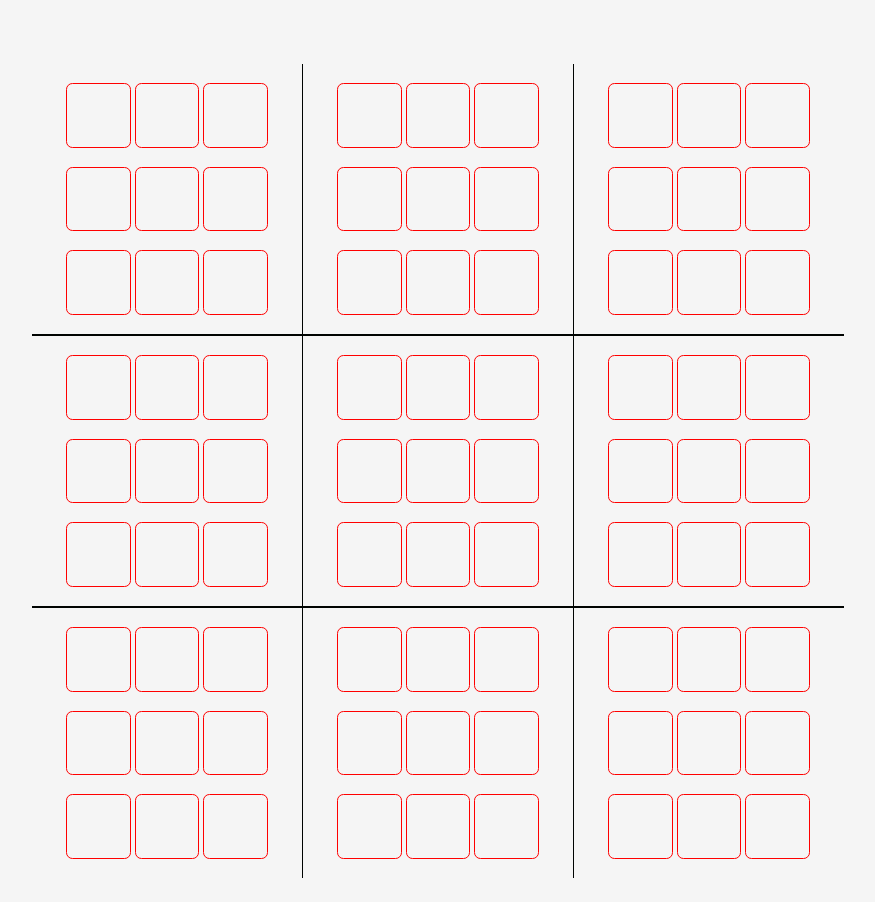
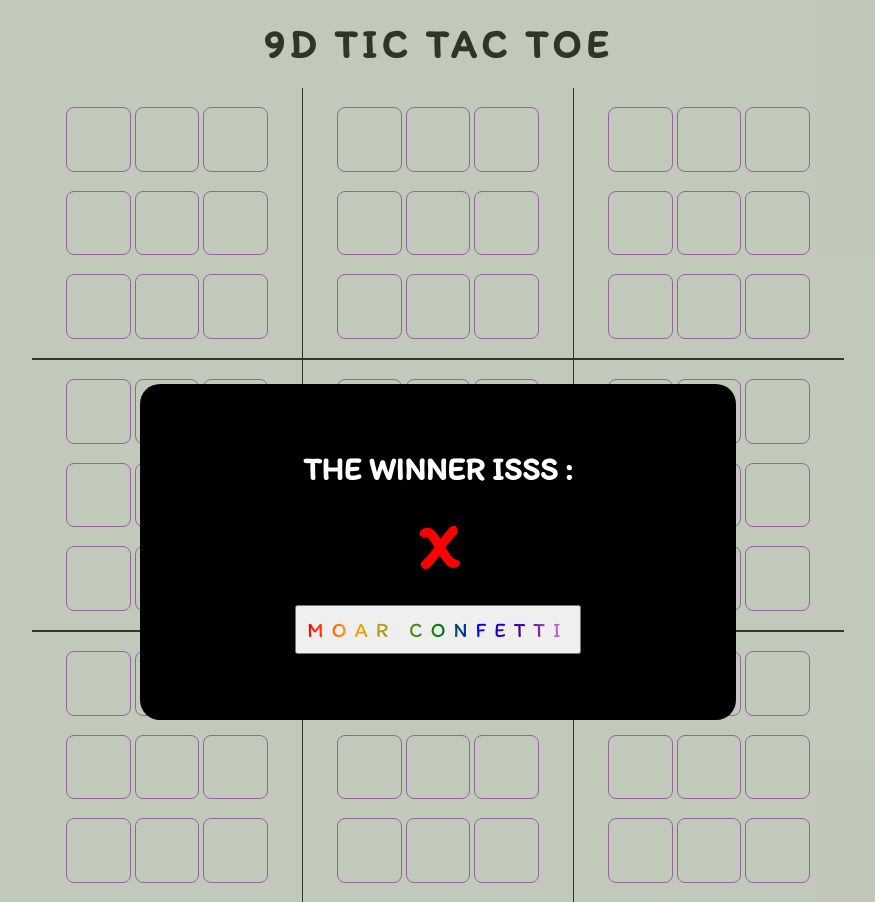
Before and after one commit to mustafabin/9D-tic-tac-toe, a plain HTML site: page index.html in a window 1280 px wide. Shown: the whole page, without its empty margins (202-1077 px from the left). Before the commit the page ends 878 px from the top, so only its background shows below. Drawn offline with nearby package versions, Linux system fonts and the light colour scheme; a web font is replaced by a local one.

Commit message:
working on winner display

```diff
--- a/index.html
+++ b/index.html
@@ -11,9 +11,19 @@
 </head>
 
 <body>
+  <div class="game-over">
+    <div class="modal">
+      <h1>THE WINNER ISSS : </h1>
+      <h1 class="winner">X</h1>
+      <button id="confettiBtn">
+        <p class="rainbow-text">MOAR CONFETTI</p>
+      </button>
+    </div>
+  </div>
+  <h1 class="title">9D TIC TAC TOE</h1>
   <div class="game-area">
     <div class="row">
-      <div class="arena-container top " data-conquered="n" data-index="0">
+      <div class="arena-container top " data-conquered="" data-index="0">
         <div class="mini-box" data-selfIndex="0" data-index="0"></div>
         <div class="mini-box" data-selfIndex="0" data-index="1"></div>
         <div class="mini-box" data-selfIndex="0" data-index="2"></div>
@@ -24,7 +34,7 @@
         <div class="mini-box" data-selfIndex="0" data-index="7"></div>
         <div class="mini-box" data-selfIndex="0" data-index="8"></div>
       </div>
-      <div class="arena-container top" data-conquered="n" data-index="1">
+      <div class="arena-container top" data-conquered="" data-index="1">
         <div class="mini-box" data-selfIndex="1" data-index="0"></div>
         <div class="mini-box" data-selfIndex="1" data-index="1"></div>
         <div class="mini-box" data-selfIndex="1" data-index="2"></div>
@@ -35,7 +45,7 @@
         <div class="mini-box" data-selfIndex="1" data-index="7"></div>
         <div class="mini-box" data-selfIndex="1" data-index="8"></div>
       </div>
-      <div class="arena-container top last" data-conquered="n" data-index="2">
+      <div class="arena-container top last" data-conquered="" data-index="2">
         <div class="mini-box" data-selfIndex="2" data-index="0"></div>
         <div class="mini-box" data-selfIndex="2" data-index="1"></div>
         <div class="mini-box" data-selfIndex="2" data-index="2"></div>
@@ -49,7 +59,7 @@
 
     </div>
     <div class="row">
-      <div class="arena-container " data-conquered="n" data-index="3">
+      <div class="arena-container " data-conquered="" data-index="3">
         <div class="mini-box" data-selfIndex="3" data-index="0"></div>
         <div class="mini-box" data-selfIndex="3" data-index="1"></div>
         <div class="mini-box" data-selfIndex="3" data-index="2"></div>
@@ -60,7 +70,7 @@
         <div class="mini-box" data-selfIndex="3" data-index="7"></div>
         <div class="mini-box" data-selfIndex="3" data-index="8"></div>
       </div>
-      <div class="arena-container" data-conquered="n" data-index="4">
+      <div class="arena-container" data-conquered="" data-index="4">
         <div class="mini-box" data-selfIndex="4" data-index="0"></div>
         <div class="mini-box" data-selfIndex="4" data-index="1"></div>
         <div class="mini-box" data-selfIndex="4" data-index="2"></div>
@@ -71,7 +81,7 @@
         <div class="mini-box" data-selfIndex="4" data-index="7"></div>
         <div class="mini-box" data-selfIndex="4" data-index="8"></div>
       </div>
-      <div class="arena-container last" data-conquered="n" data-index="5">
+      <div class="arena-container last" data-conquered="" data-index="5">
         <div class="mini-box" data-selfIndex="5" data-index="0"></div>
         <div class="mini-box" data-selfIndex="5" data-index="1"></div>
         <div class="mini-box" data-selfIndex="5" data-index="2"></div>
@@ -85,7 +95,7 @@
 
     </div>
     <div class="row">
-      <div class="arena-container bottom" data-conquered="n" data-index="6">
+      <div class="arena-container bottom" data-conquered="" data-index="6">
         <div class="mini-box" data-selfIndex="6" data-index="0"></div>
         <div class="mini-box" data-selfIndex="6" data-index="1"></div>
         <div class="mini-box" data-selfIndex="6" data-index="2"></div>
@@ -96,7 +106,7 @@
         <div class="mini-box" data-selfIndex="6" data-index="7"></div>
         <div class="mini-box" data-selfIndex="6" data-index="8"></div>
       </div>
-      <div class="arena-container bottom" data-conquered="n" data-index="7">
+      <div class="arena-container bottom" data-conquered="" data-index="7">
         <div class="mini-box" data-selfIndex="7" data-index="0"></div>
         <div class="mini-box" data-selfIndex="7" data-index="1"></div>
         <div class="mini-box" data-selfIndex="7" data-index="2"></div>
@@ -107,7 +117,7 @@
         <div class="mini-box" data-selfIndex="7" data-index="7"></div>
         <div class="mini-box" data-selfIndex="7" data-index="8"></div>
       </div>
-      <div class="arena-container bottom last" data-conquered="n" data-index="8">
+      <div class="arena-container bottom last" data-conquered="" data-index="8">
         <div class="mini-box" data-selfIndex="8" data-index="0"></div>
         <div class="mini-box" data-selfIndex="8" data-index="1"></div>
         <div class="mini-box" data-selfIndex="8" data-index="2"></div>
@@ -121,7 +131,7 @@
 
     </div>
   </div>
-
+  <script src="https://cdn.jsdelivr.net/npm/canvas-confetti@1.5.1/dist/confetti.browser.min.js"></script>
   <script src="script.js" async defer></script>
 </body>
 
--- a/script.js
+++ b/script.js
@@ -38,6 +38,7 @@ let toggleTurn = () => {
     player.turn = "X";
     player.color = "red";
   }
+  document.documentElement.style.setProperty("--turnColor", `${player.color}`);
 };
 let play = (cell, self) => {
   edgeCase = false;
@@ -52,7 +53,7 @@ let play = (cell, self) => {
 let isFull = (i) => {
   let cell = document.querySelector(`.arena-container[data-index="${i}"]`);
   let arr = cell.querySelectorAll(".mini-box");
-  if (cell.dataset.conquered == "n") {
+  if (!cell.dataset.conquered) {
     for (let cell = 0; cell < arr.length; cell++) {
       //if its empty
       if (!arr[cell].textContent) {
@@ -89,16 +90,37 @@ let isMiniOver = (i) => {
 };
 let conquer = (winner, cell, i) => {
   let miniCell = cell.querySelector(`.mini-box[data-index="${i}"]`);
-  cell.dataset.conquered = "y";
   if (miniCell.dataset.index == i) {
     edgeCase = true;
   }
   if (winner == "X") {
+    cell.dataset.conquered = "X";
     cell.classList.add("red-conquer");
   } else {
+    cell.dataset.conquered = "O";
     cell.classList.add("blue-conquer");
   }
+  checkGame();
 };
+let checkGame = () => {
+  let pos1, pos2, pos3;
+  document.querySelectorAll(".arena-container").forEach((bigCell, i) => {
+    ultiGameState[i] = bigCell.dataset.conquered;
+    for (let i = 0; i < winningCombos.length; i++) {
+      pos1 = ultiGameState[winningCombos[i][0]];
+      pos2 = ultiGameState[winningCombos[i][1]];
+      pos3 = ultiGameState[winningCombos[i][2]];
+      //check if there arent empty
+      //since all three postions have to equal i just need to check pos1 if its empty
+      if (pos1) {
+        if (pos1 == pos2 && pos1 == pos3) {
+          displayWinner(pos1);
+        }
+      }
+    }
+  });
+};
+let displayWinner = (winner) => {};
 let lastActiveIndex = -1;
 let player = {
   turn: "X",
@@ -140,3 +162,19 @@ document.querySelectorAll(".mini-box").forEach((cell) => {
     }
   });
 });
+
+//confetii code
+var myCanvas = document.createElement("canvas");
+document.body.prepend(myCanvas);
+
+var myConfetti = confetti.create(myCanvas, {
+  resize: true,
+  useWorker: true,
+});
+
+document.querySelector("#confettiBtn").addEventListener("click", () => {
+  myConfetti({
+    particleCount: 200,
+    spread: 150,
+  });
+});
--- a/style.css
+++ b/style.css
@@ -1,16 +1,20 @@
 @import url("https://fonts.googleapis.com/css2?family=Cabin+Sketch:wght@700&family=Comfortaa&family=Fredoka:wght@300;500&family=Itim&family=Monoton&family=Rock+Salt&display=swap");
-
+:root {
+  --turnColor: red;
+}
 * {
   margin: 0;
   padding: 0;
   transition: all 0.5s ease;
   /* border: 1px solid red; */
+  z-index: -1;
+  position: relative;
+  font-family: "Itim", cursive;
 }
 body {
-  background-color: whitesmoke;
+  background-color: rgb(253, 252, 252);
 }
 .game-area {
-  margin-top: 5vw;
   display: flex;
   flex-wrap: wrap;
   height: fit-content;
@@ -75,10 +79,12 @@ body {
   width: 25%;
   height: 25%;
   margin: 2px;
-  border: 1px solid red;
-  border-radius: 10%;
+  border: 1px solid rgb(179, 79, 199);
+  border-radius: 8px;
 }
 .mini-box:hover {
+  border: 2px solid var(--turnColor);
+  border-radius: 20px;
   padding: 3%;
   background-color: white;
 }
@@ -110,3 +116,62 @@ body {
   background-color: rgba(255, 0, 0, 0.212);
   pointer-events: none;
 }
+canvas {
+  position: absolute;
+  margin: auto;
+  z-index: 2;
+  width: 100vw;
+  height: 50vh;
+}
+.game-over {
+  position: absolute;
+  width: 100%;
+  height: 100%;
+  background-color: rgba(110, 129, 94, 0.418);
+  display: flex;
+  justify-content: center;
+  z-index: 1;
+}
+.modal {
+  width: 45%;
+  height: 35%;
+  margin-top: 30%;
+  padding: 10px;
+  background-color: rgb(0, 0, 0);
+  border-radius: 20px;
+  display: flex;
+  justify-content: center;
+  align-items: center;
+  flex-direction: column;
+  color: white;
+}
+.title {
+  text-align: center;
+  padding: 20px;
+  font-size: 2.5rem;
+  letter-spacing: 0.3rem;
+}
+.winner {
+  padding: 20px;
+  font-size: 4rem;
+  color: var(--turnColor);
+}
+button {
+  font-size: 1.3rem;
+  padding: 10px;
+  letter-spacing: 0.5rem;
+}
+.rainbow-text {
+  background-image: linear-gradient(
+    to left,
+    violet,
+    indigo,
+    blue,
+    green,
+    rgb(148, 148, 30),
+    orange,
+    red
+  );
+  -webkit-background-clip: text;
+  -webkit-text-fill-color: transparent;
+}
```
